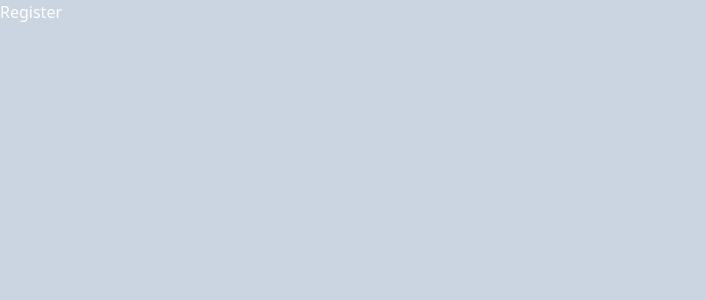
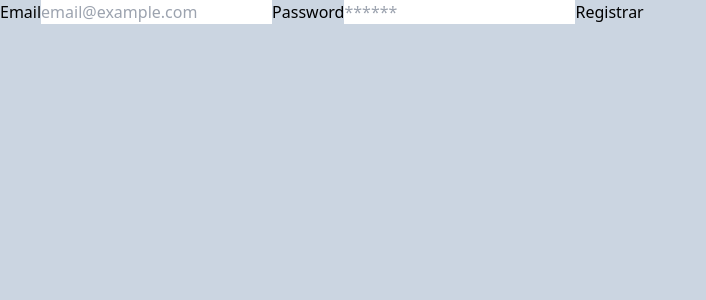
Before and after one commit to GabrielViola95/React-Firebase-auth, a React (Create React App) app: page /register in a window 1280 px wide. Shown: the top 300 px of the page, without its empty margins (0-706 px from the left). Built offline with nearby package versions, Linux system fonts and the light colour scheme; no server answers.

Commit message:
register and login with firebase

```diff
--- a/src/App.js
+++ b/src/App.js
@@ -1,15 +1,18 @@
 import { Route, Routes } from "react-router-dom";
 import Home from "./components/Home";
 import Login from "./components/Login";
+import { ProtectedRoute } from "./components/ProtecterRouter";
 import Register from "./components/Register";
 import { AuthProvider } from "./context/authContext";
 
 function App() {
   return (
-    <div className="bg-slate-300 h-screen text-white flex">
+    <div className="bg-slate-300 h-screen text-black flex">
       <AuthProvider>
         <Routes>
-          <Route path="/" element={<Home/>}/>
+          <Route path="/" element={
+            <ProtectedRoute><Home/></ProtectedRoute>
+          }/>
           <Route path="/login" element={<Login/>}/>
           <Route path="/register" element={<Register/>} />
         </Routes>
--- a/src/components/Home.js
+++ b/src/components/Home.js
@@ -1,11 +1,24 @@
 import { useAuth } from '../context/authContext'
 
 const Home = () => {
-  const {user} = useAuth();
+  const {user, logout, loading} = useAuth();
+
+
+  const handleLogOut = async () => {
+    await logout();
+
+  };
+
+  if(loading) {
+    return <h1>cargando...</h1>
+  }
 
   return (
     <div>
         <h1>Home</h1>
+        <p>Hola {user.email} ¿Qué quieres hacer hoy?</p>
+
+        <button onClick={handleLogOut}>Desconectarse</button>
     </div>
   )
 }
--- a/src/components/Login.js
+++ b/src/components/Login.js
@@ -1,20 +1,48 @@
 import React, { useState } from 'react'
+import { useNavigate } from 'react-router-dom';
+import { useAuth } from '../context/authContext';
+
 
 const initialState = {
   email: "",
   password: "",
 }
 
+
 const Login = () => {
+  const [user, setUser] = useState(initialState);
+  const navigate = useNavigate();
+  const [error, setError] = useState()
 
-  const [user, setUser] = useState(initialState);
+  const {login} = useAuth();
+
+  const handleChange = ({target: {name,value}}) => {
+    setUser({...user, [name]: value})
+  }
+
+  const handleSubmit = async (e) => {
+    e.preventDefault();
+    setError("");
+    try {
+      await login(user.email, user.password);
+      navigate('/')
+    } catch (error) {
+      setError(error.message)
+    }
+  }
 
   return (
     <div>
-        <form>
-          <input type="email" name='email' placeholder='E-mail' id='email'  />
-          <input type="text" name='password' placeholder='contraseña' id='password'/>
-        </form>
+      {error && <p style={{color: "red", fontWeight: "bold"}}>{error}</p>}
+      <form onSubmit={handleSubmit}>
+        <label htmlFor='email'>Email</label>
+        <input onChange={handleChange} type="email" placeholder='email@example.com'name='email'/>
+
+        <label htmlFor='password'>Password</label>
+        <input onChange={handleChange} type="password" placeholder='******' name='password'/>
+
+        <button>Acceder</button>
+    </form>
     </div>
   )
 }
--- a/src/components/ProtecterRouter.js
+++ b/src/components/ProtecterRouter.js
@@ -1,11 +1,12 @@
-import React from 'react'
+import { Navigate } from "react-router-dom";
+import { useAuth } from "../context/authContext";
 
-const ProtecterRouter = () => {
-  return (
-    <div>
-        <h1>ProtecterRouter</h1>
-    </div>
-  )
+export function ProtectedRoute({children}){
+  const {user, loading} = useAuth()
+
+  if(loading) return <h1>Cargando</h1>
+
+  if(!user) return <Navigate to='/login'/>
+
+  return <>{children}</>
 }
-
-export default ProtecterRouter
--- a/src/components/Register.js
+++ b/src/components/Register.js
@@ -1,9 +1,48 @@
-import React from 'react'
+import React, { useState } from 'react'
+import { useNavigate } from 'react-router-dom';
+import { useAuth } from '../context/authContext';
+
+
+const initialState = {
+  email: "",
+  password: "",
+}
+
 
 const Register = () => {
+  const [user, setUser] = useState(initialState);
+  const navigate = useNavigate();
+  const [error, setError] = useState()
+
+  const {signup} = useAuth();
+
+  const handleChange = ({target: {name,value}}) => {
+    setUser({...user, [name]: value})
+  }
+
+  const handleSubmit = async (e) => {
+    e.preventDefault();
+    setError("");
+    try {
+      await signup(user.email, user.password);
+      navigate('/')
+    } catch (error) {
+      setError(error.message)
+    }
+  }
+
   return (
     <div>
-        <h1>Register</h1>
+      {error && <p style={{color: "red", fontWeight: "bold"}}>{error}</p>}
+      <form onSubmit={handleSubmit}>
+        <label htmlFor='email'>Email</label>
+        <input onChange={handleChange} type="email" placeholder='email@example.com'name='email'/>
+
+        <label htmlFor='password'>Password</label>
+        <input onChange={handleChange} type="password" placeholder='******' name='password'/>
+
+        <button>Registrar</button>
+    </form>
     </div>
   )
 }
--- a/src/context/authContext.js
+++ b/src/context/authContext.js
@@ -1,4 +1,7 @@
-import { createContext, useContext } from "react";
+import { createContext, useContext, useEffect, useState } from "react";
+import {createUserWithEmailAndPassword, onAuthStateChanged, signInWithEmailAndPassword, signOut} from "firebase/auth";
+import {auth} from '../firebase';
+
 
 export const authContext = createContext();
 
@@ -9,11 +12,29 @@ export const useAuth = () => {
 }
 
 export function AuthProvider({children}) {
-    const user = {
-        login: true
+
+    const [user, setUser] = useState(null);
+    const [loading, setLoading] = useState(true);
+
+    const signup = (email,password) => {
+        createUserWithEmailAndPassword(auth, email, password)
     }
+
+    const logout = () => signOut(auth);
+
+    const login = (email, password) => signInWithEmailAndPassword(auth, email, password)
+
+    useEffect(() => {
+        const unsubscribe = onAuthStateChanged(auth, currentUser => {
+            setUser(currentUser)
+            setLoading(false);
+        })
+        return () => unsubscribe();
+    }, [])
+
+
     return (
-        <authContext.Provider value={{user}}>
+        <authContext.Provider value={{ signup, login, user, logout, loading }}>
             {children}
         </authContext.Provider>
     )
```
